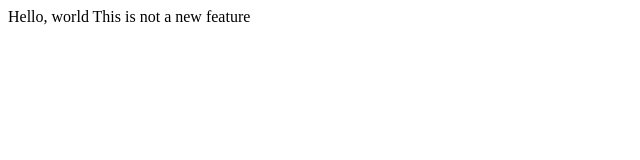
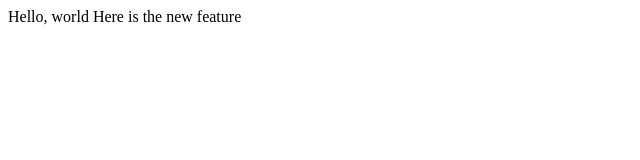
Before and after one commit to paloosa/lecture1, a plain HTML site: page index.html in a window 1280 px wide. Shown: the full height of the page, 0-640 px from the left. Drawn offline with Linux system fonts and the light colour scheme.

Commit message:
last change in feature

```diff
--- a/index.html
+++ b/index.html
@@ -5,6 +5,6 @@
     </head>
     <body>
         Hello, world
-        This is not a new feature
+        Here is the new feature
     </body>
 </html>
```
